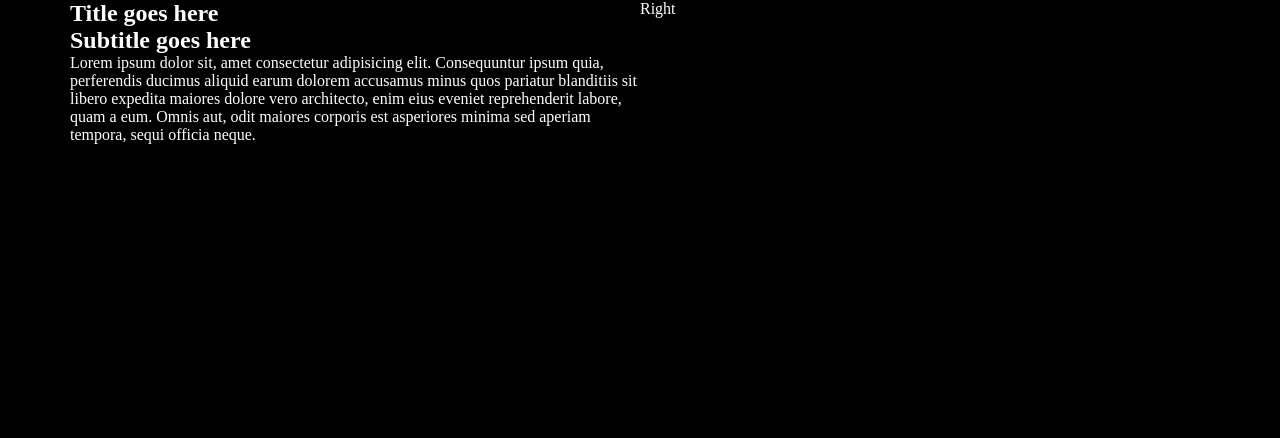
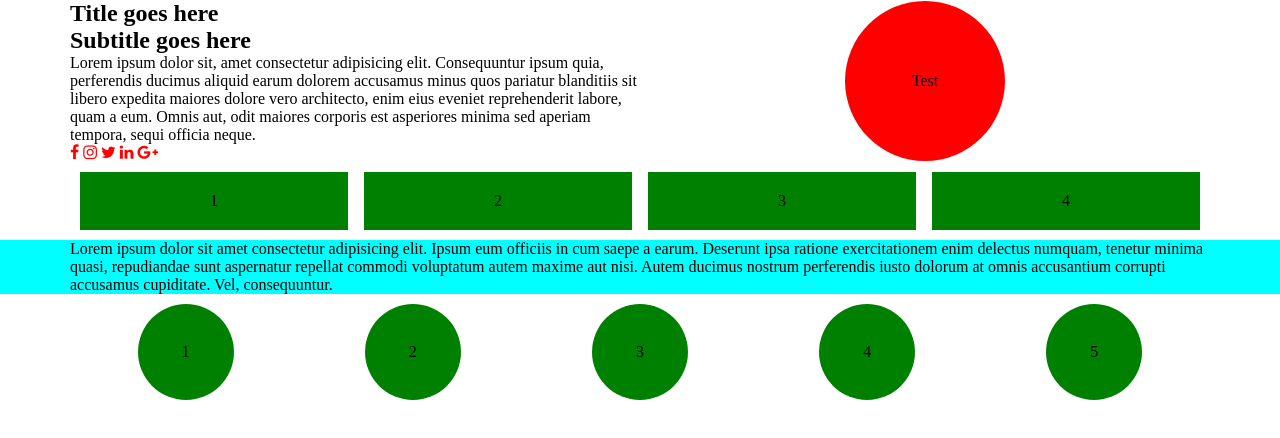
Before and after one commit to itsnix26/assignment, a plain HTML site: page index.html in a window 1280 px wide. Drawn offline with Linux system fonts and the light colour scheme.

Commit message:
s1 s2 s3 s4 sections basic structure created.

```diff
--- a/index.html
+++ b/index.html
@@ -5,6 +5,11 @@
     <meta http-equiv="X-UA-Compatible" content="IE=edge" />
     <meta name="viewport" content="width=device-width, initial-scale=1.0" />
     <title>Assignment</title>
+    <link
+      rel="stylesheet"
+      href="https://cdnjs.cloudflare.com/ajax/libs/font-awesome/4.7.0/css/font-awesome.min.css"
+    />
+
     <style>
       * {
         margin: 0;
@@ -12,10 +17,10 @@
         box-sizing: border-box;
       }
 
-      body {
+      /* body {
         background: #000;
         color: #fff;
-      }
+      } */
 
       .container {
         padding-right: 15px;
@@ -24,17 +29,75 @@
         margin-left: auto;
       }
 
-      .section__container {
+      .s1__container {
         display: flex;
         justify-content: space-between;
       }
 
-      .section__element {
+      .s1__left,
+      .s1__right {
         flex: 1;
       }
 
-      .social_media_icons {
-        color: #fff;
+      .s1__right {
+        display: flex;
+        align-items: center;
+        justify-content: center;
+      }
+
+      .s1__right > div {
+        border-radius: 50%;
+        width: 10rem;
+        height: 10rem;
+        background: red;
+        display: flex;
+        align-items: center;
+        justify-content: center;
+      }
+
+      .social_media_icons > i {
+        color: red;
+      }
+
+      /* .section__divider {
+        display: flex;
+      } */
+
+      .s2__grid__container {
+        display: grid;
+        gap: 1rem;
+        grid-template-columns: auto auto auto auto;
+        padding: 10px;
+      }
+      .s2__grid__item {
+        background: green;
+        padding: 20px;
+        text-align: center;
+      }
+
+      .s3__container {
+        background: cyan;
+      }
+
+      .s4__grid__container {
+        display: grid;
+        align-items: center;
+        justify-content: space-around;
+        gap: 1rem;
+        grid-template-columns: auto auto auto auto auto;
+        padding: 10px;
+      }
+
+      .s4__grid__item {
+        display: grid;
+        align-items: center;
+        justify-content: center;
+        border-radius: 50%;
+        background: green;
+        /* padding: 20px; */
+        width: 6rem;
+        height: 6rem;
+        text-align: center;
       }
 
       @media (min-width: 768px) {
@@ -55,10 +118,10 @@
     </style>
   </head>
   <body>
-    <div class="container">
-      <section>
-        <div class="section__container">
-          <div class="section__element">
+    <div>
+      <section class="container">
+        <div class="s1__container">
+          <div class="s1__left">
             <h1>Title goes here</h1>
             <h2>Sub­title goes here</h2>
             <p>
@@ -70,12 +133,54 @@
               asperiores minima sed aperiam tempora, sequi officia neque.
             </p>
             <div class="social_media_icons">
-              <i class="fas fa-cloud"></i>
+              <i class="fa fa-facebook"></i>
+              <i class="fa fa-instagram"></i>
+              <i class="fa fa-twitter"></i>
+              <i class="fa fa-linkedin"></i>
+              <i class="fa fa-google-plus"></i>
             </div>
           </div>
-          <div class="section__element">Right</div>
+          <div class="s1__right">
+            <div>Test</div>
+          </div>
         </div>
       </section>
+      <!-- <div class="section__divider">
+        <hr />
+        <i class="fa fa-facebook"></i>
+        <hr />
+      </div> -->
     </div>
+    <section class="container">
+      <div class="s2__grid__container">
+        <div class="s2__grid__item">1</div>
+        <div class="s2__grid__item">2</div>
+        <div class="s2__grid__item">3</div>
+        <div class="s2__grid__item">4</div>
+      </div>
+    </section>
+
+    <div class="s3__container">
+      <section class="container">
+        <p>
+          Lorem ipsum dolor sit amet consectetur adipisicing elit. Ipsum eum
+          officiis in cum saepe a earum. Deserunt ipsa ratione exercitationem
+          enim delectus numquam, tenetur minima quasi, repudiandae sunt
+          aspernatur repellat commodi voluptatum autem maxime aut nisi. Autem
+          ducimus nostrum perferendis iusto dolorum at omnis accusantium
+          corrupti accusamus cupiditate. Vel, consequuntur.
+        </p>
+      </section>
+    </div>
+
+    <section class="container">
+      <div class="s4__grid__container">
+        <div class="s4__grid__item">1</div>
+        <div class="s4__grid__item">2</div>
+        <div class="s4__grid__item">3</div>
+        <div class="s4__grid__item">4</div>
+        <div class="s4__grid__item">5</div>
+      </div>
+    </section>
   </body>
 </html>
--- a/style.css
+++ b/style.css
@@ -0,0 +1,3 @@
+.text {
+  color: red;
+}
```
